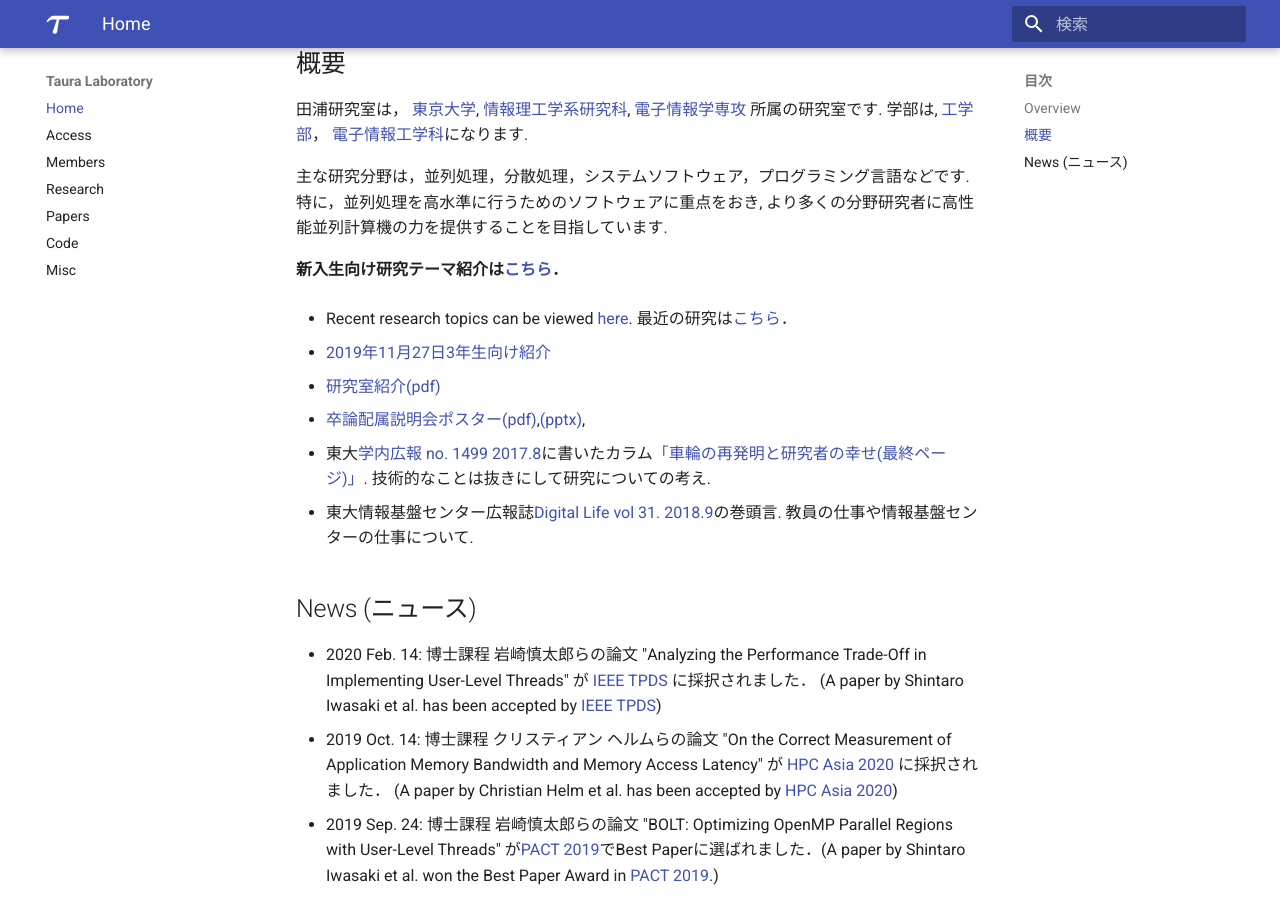
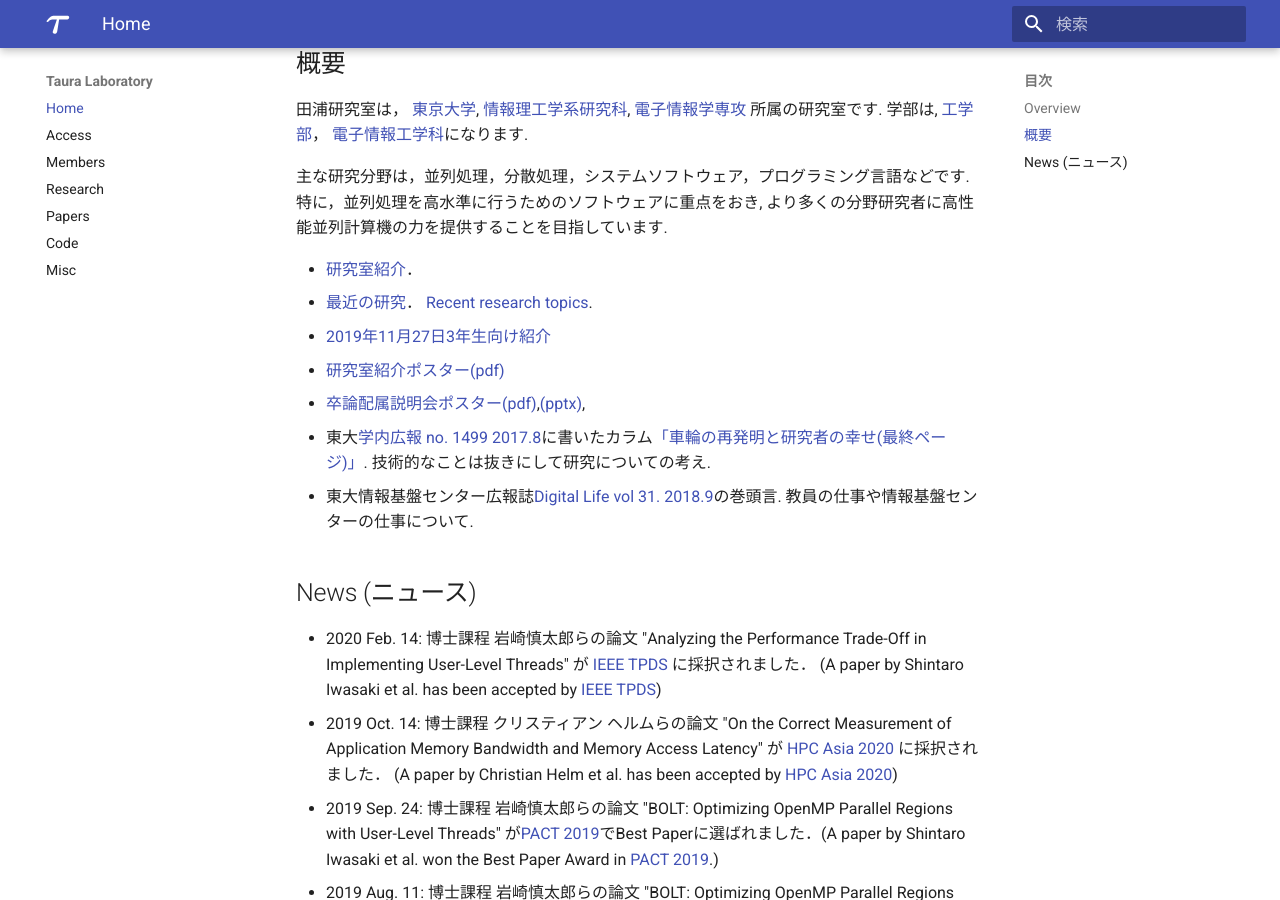
Before and after one commit to Yukayo/taura-lab, an MkDocs documentation site: the page built from docs/index.md, in a window 1280 px wide and 900 px high, scrolled down 436 px. Built offline with MkDocs 1.6.1 and Material for MkDocs 9.7.7, drawn with Linux system fonts in a browser that asks for light colours.

Commit message:
Update index.md

```diff
--- a/docs/index.md
+++ b/docs/index.md
@@ -26,12 +26,10 @@ computers much more accessible to domain scientists.
 主な研究分野は，並列処理，分散処理，システムソフトウェア，プログラミング言語などです. 特に，並列処理を高水準に行うためのソフトウェアに重点をおき,
 より多くの分野研究者に高性能並列計算機の力を提供することを目指しています.
 
-**新入生向け研究テーマ紹介は[こちら](新4年生向紹介文.md)．**
-
-  * Recent research topics can be viewed [here](research.md). 最近の研究は[こちら](research.md)．
-
+  * [研究室紹介](lab_introduction.md)．
+  * [最近の研究](research.md)． [Recent research topics](research.md).
   * [2019年11月27日3年生向け紹介](紹介3年生2019.md)
-  * [研究室紹介(pdf)](files/intro.pdf "研究室紹介\(pdf\)")
+  * [研究室紹介ポスター(pdf)](files/intro.pdf "研究室紹介\(pdf\)")
   * [卒論配属説明会ポスター(pdf)](files/poster.pdf "卒論配属説明会ポスター\(pdf\)"),[(pptx)](files/poster.pptx "\(pptx\)"),
   * 東大[学内広報 no. 1499 2017.8](https://www.u-tokyo.ac.jp/ja/about/public-relations/kouhou2017.html)に書いたカラム[「車輪の再発明と研究者の幸せ(最終ページ)」](https://www.u-tokyo.ac.jp/content/400067376.pdf). 技術的なことは抜きにして研究についての考え.
   * 東大情報基盤センター広報誌[Digital Life vol 31. 2018.9](https://www.itc.u-tokyo.ac.jp/DigitalLife/vol31/Digital%20Life%20Vol31.pdf)の巻頭言. 教員の仕事や情報基盤センターの仕事について.
```
